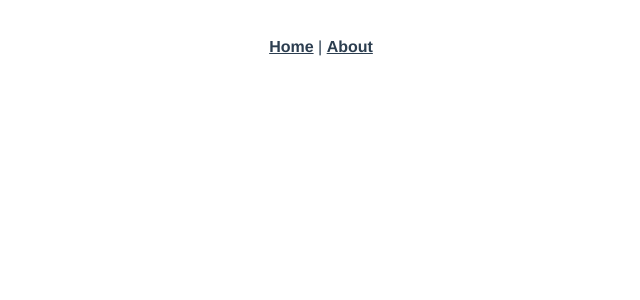
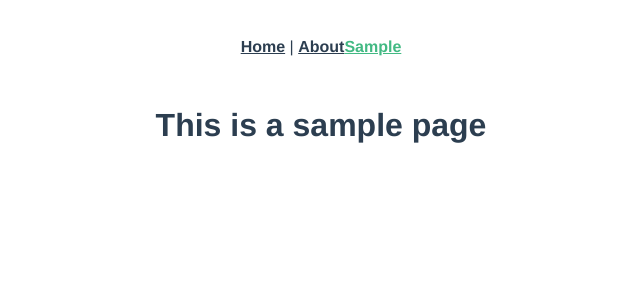
Before and after one commit to carlosraguirre/blog-frontend, a Vue app: page /sample in a window 1280 px wide. Shown: the top 300 px of the page, without its empty margins (319-959 px from the left). Built offline with nearby package versions, Linux system fonts and the light colour scheme.

Commit message:
init and add new sample page

```diff
--- a/package.json
+++ b/package.json
@@ -7,6 +7,7 @@
     "build": "vue-cli-service build"
   },
   "dependencies": {
+    "axios": "^0.21.1",
     "core-js": "^3.6.5",
     "vue": "^2.6.11",
     "vue-router": "^3.2.0"
--- a/src/App.vue
+++ b/src/App.vue
@@ -3,6 +3,7 @@
     <div id="nav">
       <router-link to="/">Home</router-link> |
       <router-link to="/about">About</router-link>
+      <router-link to="/sample">Sample</router-link>
     </div>
     <router-view/>
   </div>
--- a/src/main.js
+++ b/src/main.js
@@ -1,10 +1,13 @@
-import Vue from 'vue'
-import App from './App.vue'
-import router from './router'
+import Vue from "vue";
+import App from "./App.vue";
+import router from "./router";
+// import axios from "axios";
 
-Vue.config.productionTip = false
+// axios.defaults.baseURL = process.env.NODE_ENV === "development" ? "http://localhost:3000" : "/";
+
+Vue.config.productionTip = false;
 
 new Vue({
   router,
-  render: h => h(App)
-}).$mount('#app')
+  render: (h) => h(App),
+}).$mount("#app");
--- a/src/router/index.js
+++ b/src/router/index.js
@@ -1,6 +1,8 @@
 import Vue from 'vue'
 import VueRouter from 'vue-router'
 import Home from '../views/Home.vue'
+import About from '../views/About.vue'
+import Sample from '../views/Sample.vue'
 
 Vue.use(VueRouter)
 
@@ -16,7 +18,12 @@ const routes = [
     // route level code-splitting
     // this generates a separate chunk (about.[hash].js) for this route
     // which is lazy-loaded when the route is visited.
-    component: () => import(/* webpackChunkName: "about" */ '../views/About.vue')
+    component: About
+  },
+  {
+    path: '/sample',
+    name: 'Sample',
+    component: Sample
   }
 ]
 
--- a/src/views/Home.vue
+++ b/src/views/Home.vue
@@ -1,18 +1,19 @@
 <template>
   <div class="home">
-    <img alt="Vue logo" src="../assets/logo.png">
-    <HelloWorld msg="Welcome to Your Vue.js App"/>
+    <h1>{{ message }}</h1>
   </div>
 </template>
 
+<style></style>
+
 <script>
-// @ is an alias to /src
-import HelloWorld from '@/components/HelloWorld.vue'
-
 export default {
-  name: 'Home',
-  components: {
-    HelloWorld
-  }
-}
+  data: function() {
+    return {
+      message: "Welcome to Vue.js home page!",
+    };
+  },
+  created: function() {},
+  methods: {},
+};
 </script>
--- /dev/null
+++ b/src/views/Sample.vue
@@ -0,0 +1,5 @@
+<template>
+  <div class="about">
+    <h1>This is a sample page</h1>
+  </div>
+</template>
```
Also changed, not shown: 1 other file (tests, documents, lock files or other folders).
